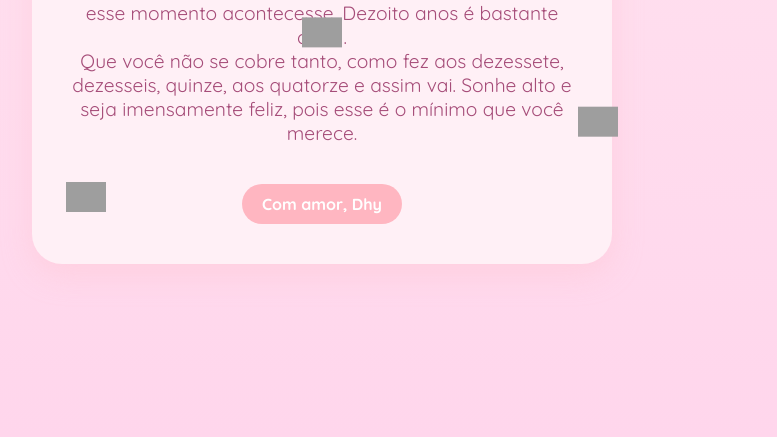
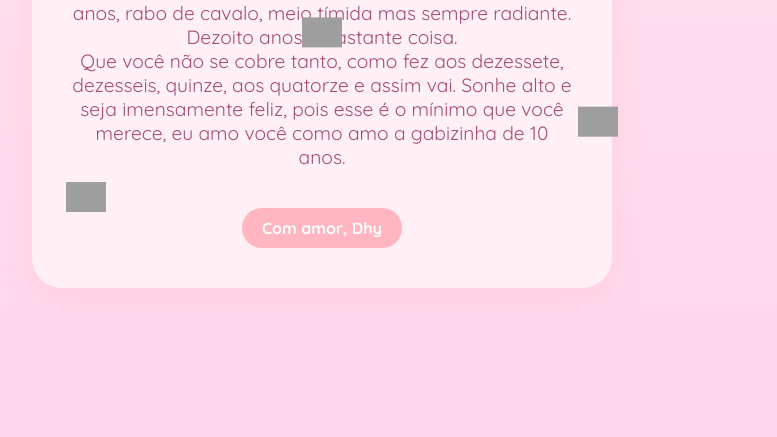
Before and after one commit to dhypirona/teamomeubem, a plain HTML site: page index.html in a window 1280 px wide. Shown: the part 363-800 px from the top of the page, without its empty margins (318-1095 px from the left). Drawn offline with Linux system fonts and the light colour scheme; grey boxes are pictures that could not be loaded.

Commit message:
index.html

```diff
--- a/index.html
+++ b/index.html
@@ -95,7 +95,8 @@
 
   <div class="card">
     <h1>Feliz Aniversário!</h1>
-    <p>Gabi, saiba que todo o universo conspirou para que esse momento acontecesse. Dezoito anos é bastante coisa. <br> Que você não se cobre tanto, como fez aos dezessete, dezesseis, quinze, aos quatorze e assim vai. Sonhe alto e seja imensamente feliz, pois esse é o mínimo que você merece.</p>
+    <p>Gabi, saiba que todo o universo conspirou para que esse momento acontecesse, lembro de você aos 10 anos,
+rabo de cavalo, meio tímida mas sempre radiante. Dezoito anos é bastante coisa. <br> Que você não se cobre tanto, como fez aos dezessete, dezesseis, quinze, aos quatorze e assim vai. Sonhe alto e seja imensamente feliz, pois esse é o mínimo que você merece, eu amo você como amo a gabizinha de 10 anos.</p>
     <a href="#" class="btn">Com amor, Dhy </a>
   </div>
 
```
